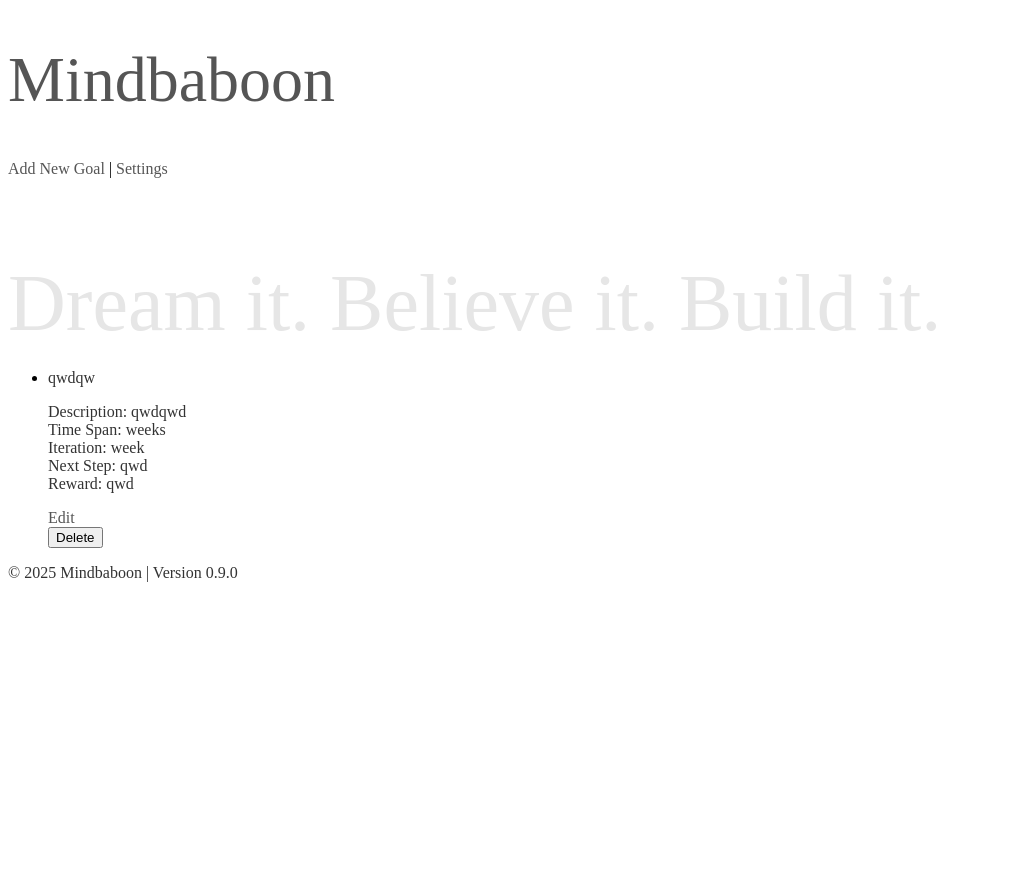
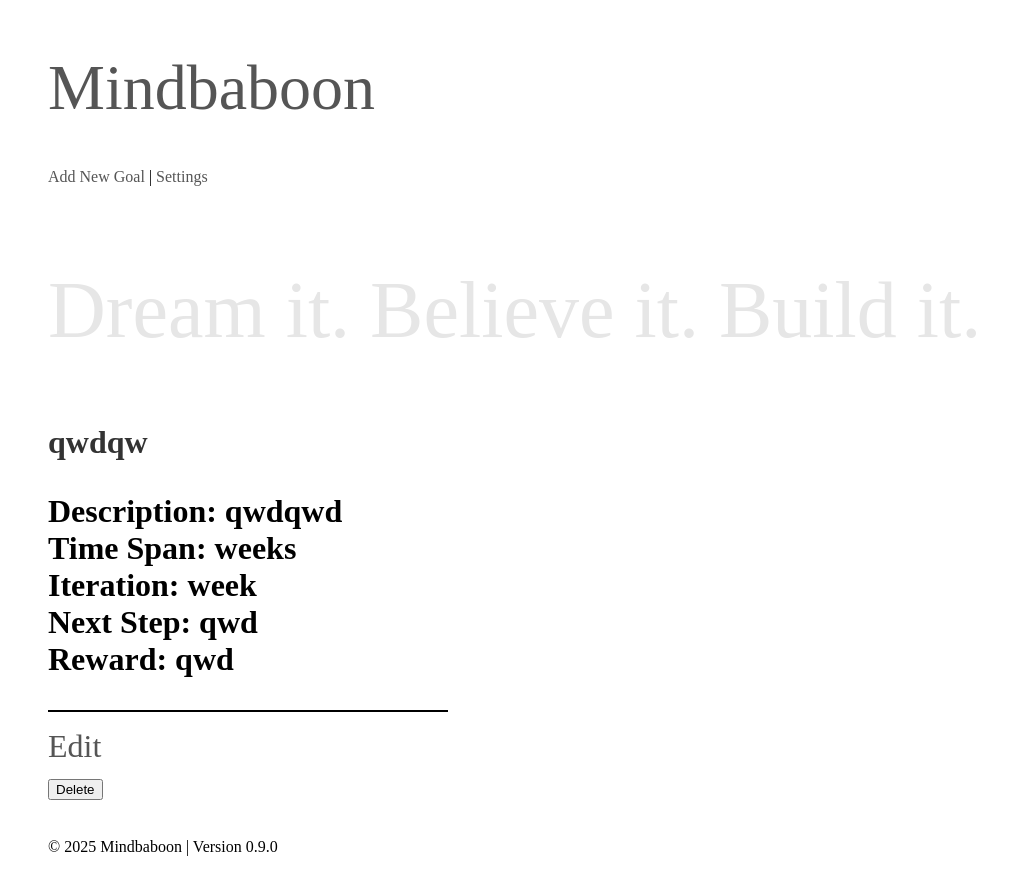
Before and after one commit to petronijus/Mindbaboon, a Flask app: page / in a window 1280 px wide. Shown: the whole page, without its empty margins (0-1031 px from the left). Before the commit the page ends 582 px from the top, so only its background shows below. Run offline with Flask 3, Linux system fonts and the light colour scheme; data comes from the database, SQL or seed files in the repository; parts of the project's set-up code (start-up, migrations or seed data) failed here and were passed over; some web fonts are replaced.

Commit message:
design home

```diff
--- a/static/style.css
+++ b/static/style.css
@@ -1,8 +1,35 @@
+/* Ensure the footer stays at the bottom of the page */
+html, body {
+  height: 100%;
+  padding-left: 20px;
+  padding-top: 0px;
+  padding-bottom: 0px;
+}
+
+body {
+  display: flex;
+  flex-direction: column;
+}
+
+.main-content {
+  flex: 1;
+}
+
+footer {
+  color: #fff;
+  text-align: left;
+  padding: 10px 0;
+}
+
+
 /* General text styles for index.html */
-h1, h2, p, strong, em, a {
+h1, h2, p, em, a {
   font-family: "crete", serif;
   font-weight: 400;
-  color: #333; /* Adjust color as needed */
+  color: #000; /* Adjust color as needed */
+}
+strong {
+  font-weight: 700;
 }
 h1 {
   font-size: 4rem;
@@ -20,6 +47,22 @@ a:hover {
   color: #999; /* Hover effect */
 }
 
+/* Style for unordered lists */
+ul {
+  list-style-type: none; /* Use disc bullets */
+  margin: 0; /* Add some margin above and below the list */
+  padding-left: 0; /* Add some padding to the left */
+}
+
+/* Style for list items */
+ul li {
+  font-family: "crete", serif; /* Use the same font as other text */
+  font-size: 1.1rem; /* Adjust the font size */
+  color: #333; /* Set the text color */
+  margin-bottom: 10px; /* Add some space between list items */
+}
+
+
 .motivational-goal {
   font-family: "crete", serif;
   font-size: 5rem;
@@ -28,11 +71,30 @@ a:hover {
   margin-bottom: 20px;
   text-align: left;
   position: relative;
+  line-height: 1.1;
+  padding-bottom: 50px;
 }
 
 .motivational-goal:hover #add-goal-button {
   opacity: 1;
 }
+
+.goals {
+  display: flex;
+  flex-wrap: wrap; /* Allow items to wrap to the next line */
+  gap: 20px; /* Add some space between items */
+}
+
+.goals li {
+  font-size: 2em;
+  font-family: crete, serif;
+  font-weight: 700;
+  font-style: normal;
+  width: 400px;
+}
+.goals li p {
+  font-weight: 700;
+  }
 
 /* Overall page container */
 .add-goal-page {
@@ -72,6 +134,11 @@ a:hover {
   border: none;
   border-bottom: 1px solid #555; /* a mid-gray line */
   margin-bottom: 30px;
+}
+
+hr {
+  border: none;
+  border-top: 2px solid black;
 }
 
 /* Form groups for single-line inputs */
--- a/templates/base.html
+++ b/templates/base.html
@@ -1,7 +1,8 @@
 <!DOCTYPE html>
 <html lang="en">
 <head>
-  <meta charset="UTF-8" />
+  <meta charset="UTF-8">
+  <meta name="viewport" content="width=device-width, initial-scale=1.0">
   <title>{{ title if title else "Mindbaboon" }}</title>
 
   <!-- Adobe Fonts (replace xxxxxx with your Kit ID) -->
@@ -20,7 +21,7 @@
 
   </header>
 
-  <main>
+  <main class="main-content">
     {% block content %}{% endblock %}
   </main>
 
--- a/templates/index.html
+++ b/templates/index.html
@@ -14,7 +14,7 @@
 </p>
 
 {% if goals %}
-  <ul>
+<ul class="goals">
     {% for goal in goals %}
       <li>
         <!-- Goal Name -->
@@ -33,6 +33,7 @@
           <strong>Next Step:</strong> {{ goal.next_steps }}<br>
           <strong>Reward:</strong> {{ goal.reward }}
         </p>
+        <hr>
 
         <!-- Edit link -->
         <a href="{{ url_for('edit_goal', goal_id=goal['id']) }}">Edit</a>
@@ -41,6 +42,7 @@
           <input type="hidden" name="goal_id" value="{{ goal.id }}" style="display:inline">
           <button type="submit">Delete</button>
         </form>
+
       </li>
     {% endfor %}
   </ul>
@@ -62,5 +64,4 @@
   });
 </script>
 
-
 {% endblock %}
```
